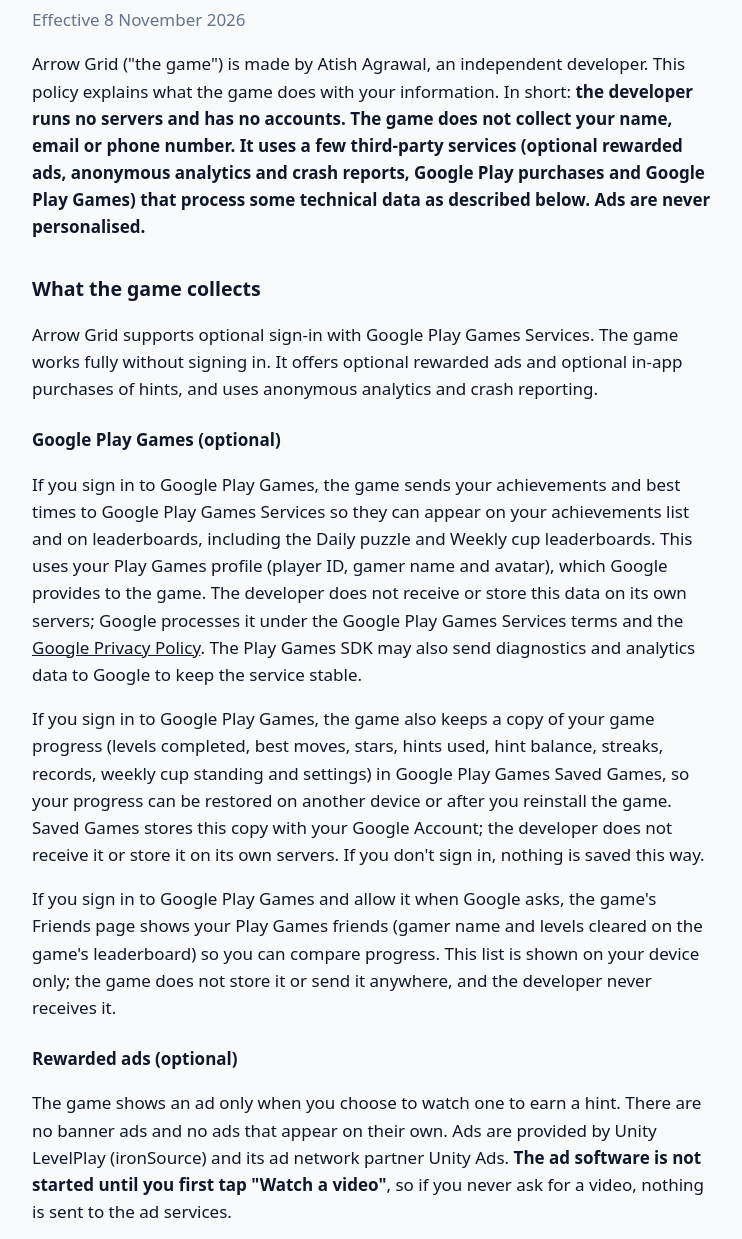
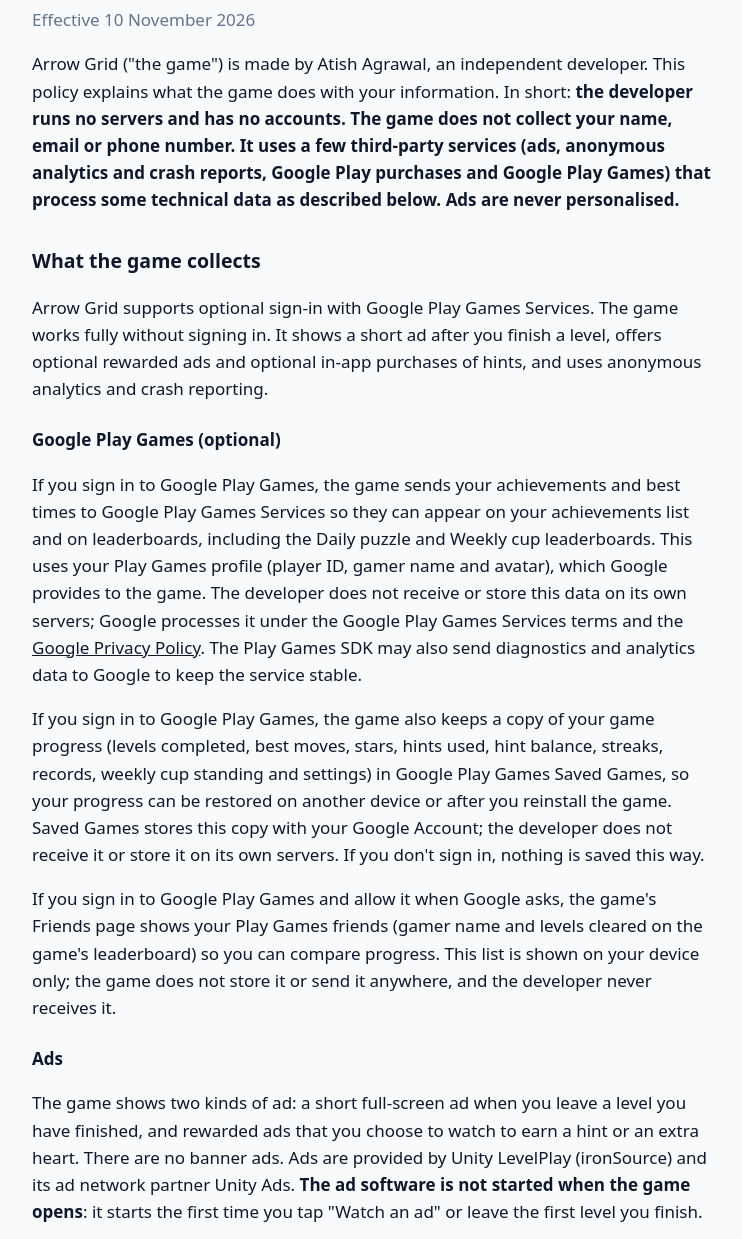
Before and after one commit to atishagrawal/arrowgrid-privacy, a plain HTML site: page index.html in a window 1280 px wide. Shown: the part 107-1346 px from the top of the page, without its empty margins (268-1010 px from the left). Drawn offline with Linux system fonts and the light colour scheme.

Commit message:
Policy for 1.0.19: a short ad after a finished level, rewarded videos for hints and hearts; ad software still never starts at launch

```diff
--- a/index.html
+++ b/index.html
@@ -19,18 +19,18 @@ a { color: inherit; }
 <body>
 <main>
 <h1>Arrow Grid — Privacy Policy</h1>
-<p class="date">Effective 8 November 2026</p>
+<p class="date">Effective 10 November 2026</p>
 
 <p>Arrow Grid ("the game") is made by Atish Agrawal, an independent developer. This policy explains what the game
 does with your information. In short: <strong>the developer runs no servers and has no accounts. The game does not
-collect your name, email or phone number. It uses a few third-party services (optional rewarded ads, anonymous
+collect your name, email or phone number. It uses a few third-party services (ads, anonymous
 analytics and crash reports, Google Play purchases and Google Play Games) that process some technical data as
 described below. Ads are never personalised.</strong></p>
 
 <h2>What the game collects</h2>
 <p>Arrow Grid supports optional sign-in with Google Play Games Services. The game works fully without signing in.
-It offers optional rewarded ads and optional in-app purchases of hints, and uses anonymous analytics and crash
-reporting.</p>
+It shows a short ad after you finish a level, offers optional rewarded ads and optional in-app purchases of hints,
+and uses anonymous analytics and crash reporting.</p>
 
 <h3>Google Play Games (optional)</h3>
 <p>If you sign in to Google Play Games, the game sends your achievements and best times to Google Play Games Services
@@ -48,16 +48,16 @@ nothing is saved this way.</p>
 friends (gamer name and levels cleared on the game's leaderboard) so you can compare progress. This list is
 shown on your device only; the game does not store it or send it anywhere, and the developer never receives it.</p>
 
-<h3>Rewarded ads (optional)</h3>
-<p>The game shows an ad only when you choose to watch one to earn a hint. There are no banner ads and no ads that
-appear on their own. Ads are provided by Unity LevelPlay (ironSource) and its ad network partner Unity Ads. <strong>The
-ad software is not started until you first tap "Watch a video"</strong>, so if you never ask for a video, nothing is
-sent to the ad services.</p>
+<h3>Ads</h3>
+<p>The game shows two kinds of ad: a short full-screen ad when you leave a level you have finished, and rewarded
+ads that you choose to watch to earn a hint or an extra heart. There are no banner ads. Ads are provided by Unity
+LevelPlay (ironSource) and its ad network partner Unity Ads. <strong>The ad software is not started when the game
+opens</strong>: it starts the first time you tap "Watch an ad" or leave the first level you finish.</p>
 <p><strong>All ads are non-personalised.</strong> The game tells the ad services not to personalise ads, to treat you
 as not consenting to personalised advertising, not to sell your data, and that the game is not directed at children
 under 13. The game does not request, read or send your Android advertising ID, and it does not ask for the
 advertising-ID permission or Android's ad-topics and ad-attribution permissions.</p>
-<p>Once you have asked for a video, the ad services may receive technical data to deliver and measure ads and to
+<p>Once the ad software has started, the ad services may receive technical data to deliver and measure ads and to
 prevent fraud, such as your approximate location (from your IP address), device and app identifiers that are not the
 advertising ID, device and operating-system information, diagnostics, and how you interact with the ad. Ad providers
 act under their own privacy policies: <a href="https://unity.com/legal/game-player-and-app-user-privacy-policy">Unity
```
